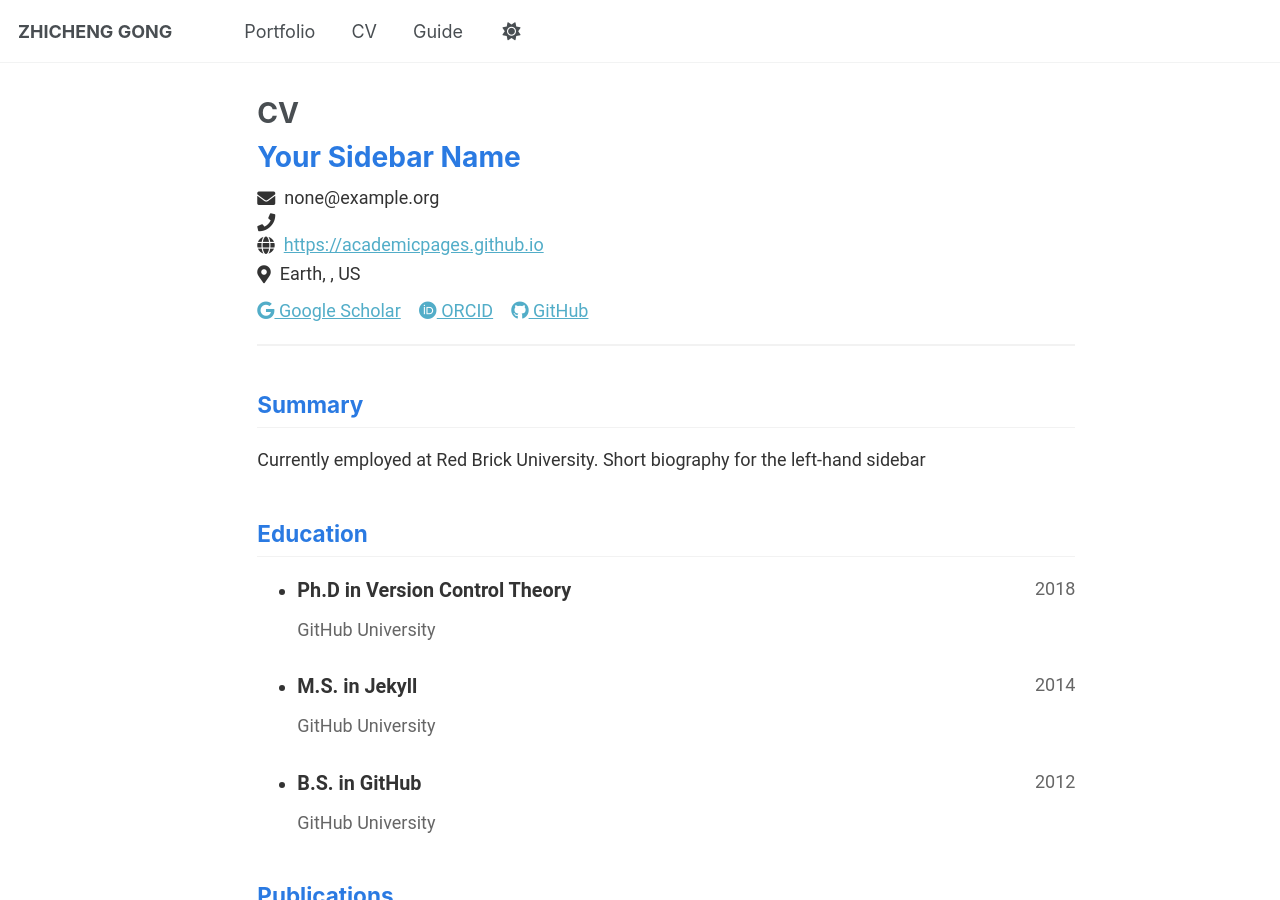
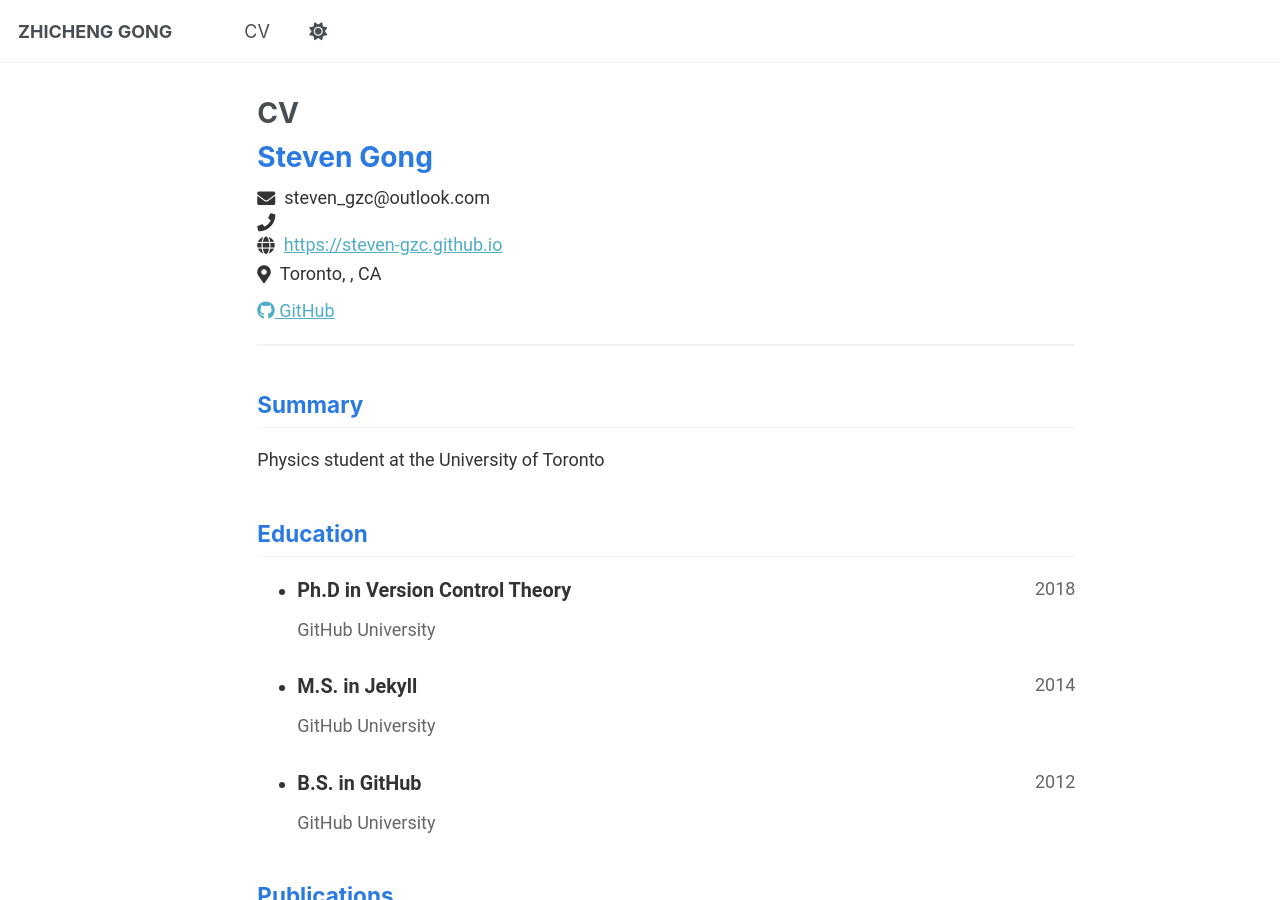
Before and after one commit to Steven-Gzc/Steven-Gzc.github.io, a Jekyll site: the page built from _pages/cv-json.md, in a window 1280 px wide and 900 px high. Built offline with Jekyll 4.4.1, drawn with Linux system fonts in a browser that asks for light colours.

```diff
--- a/_data/cv.json
+++ b/_data/cv.json
@@ -1,32 +1,22 @@
 {
   "basics": {
-    "name": "Your Sidebar Name",
-    "email": "none@example.org",
+    "name": "Steven Gong",
+    "email": "steven_gzc@outlook.com",
     "phone": "",
-    "website": "https://academicpages.github.io",
-    "summary": "Currently employed at Red Brick University. Short biography for the left-hand sidebar",
+    "website": "https://steven-gzc.github.io",
+    "summary": "Physics student at the University of Toronto",
     "location": {
       "address": "",
       "postalCode": "",
-      "city": "Earth",
-      "countryCode": "US",
+      "city": "Toronto",
+      "countryCode": "CA",
       "region": ""
     },
     "profiles": [
       {
-        "network": "Google Scholar",
-        "username": "",
-        "url": "https://scholar.google.com/citations?user=PS_CX0AAAAAJ"
-      },
-      {
-        "network": "ORCID",
-        "username": "",
-        "url": "http://orcid.org/yourorcidurl"
-      },
-      {
         "network": "GitHub",
-        "username": "academicpages",
-        "url": "https://github.com/academicpages"
+        "username": "steven-gzc",
+        "url": "https://github.com/steven-gzc"
       }
     ]
   },
```
Also changed, not shown: _data/navigation.yml (+4 -4 lines).
